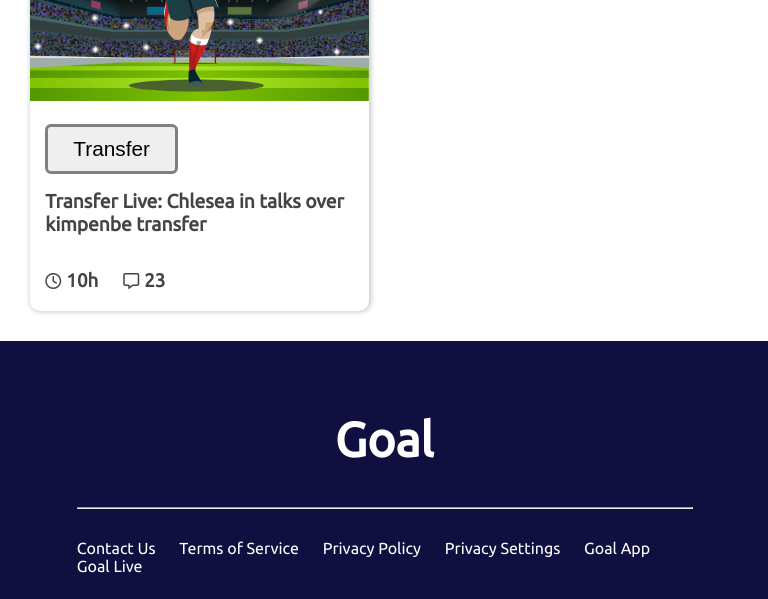
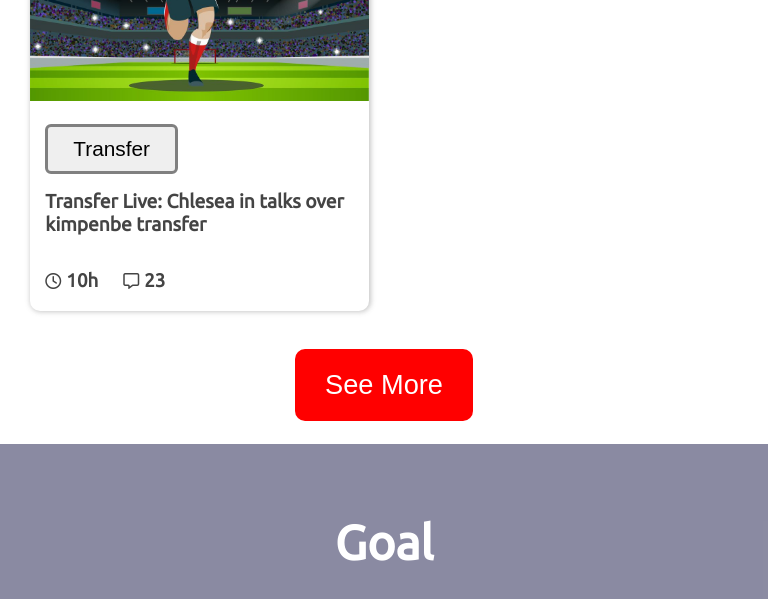
Before and after one commit to iyasinraj/sports-world, a plain HTML site: page index.html in a window 768 px wide. Shown: the part 2782-3381 px from the top of the page. Drawn offline with Linux system fonts and the light colour scheme.

Commit message:
tab view completed

```diff
--- a/index.html
+++ b/index.html
@@ -172,15 +172,17 @@
                     </div>
                 </div>
             </div>
-
         </section>
     </main>
+    <div class="see-more">
+        <button> <a href="">See More</a></button>
+    </div>
     <footer>
         <div>
             <h1>Goal</h1>
         </div>
         <hr>
-        <div>
+        <div class="links">
             <a href="#">Contact Us</a>
             <a href="#">Terms of Service</a>
             <a href="#">Privacy Policy</a>
--- a/styles/style.css
+++ b/styles/style.css
@@ -156,8 +156,6 @@
 }
 
 
-
-
 /* upcoming match */
 
 .upcoming-match{
@@ -193,7 +191,9 @@
 }
 
 
-
+.see-more{
+    visibility: hidden;
+}
 
 /* Footer */
 
@@ -203,7 +203,7 @@
     align-items: center;
     padding: 5% 10%;
     color: #ffff;
-    background-color: #101040;
+    background-color: #1010407c;
 }
 
 footer h1{
@@ -302,6 +302,37 @@
         grid-template-columns: repeat(2, 1fr);
     }
 
+    .see-more{
+        visibility: visible;
+        display: flex;
+        justify-content: center;
+        margin: 3% 0%;
+    }
+
+    .see-more button{
+        background-color: red;
+        border: 0;
+        padding: 20px 30px;
+        border-radius: 10px;
+        font-size: 1.7em;
+    }
+
+    .see-more button a{
+        text-decoration: none;
+        color: #ffff;
+    }
+
+
+    /* footer section */
+
+    .links{
+        /* display: grid;
+        grid-template-columns: repeat(4, 1fr); */
+        width: 80%;
+        display: flex;
+        flex-wrap: wrap;
+        justify-content: center;
+    }
 
 }
 
```
Also changed, not shown: upcoming-match.html (+6 -1 lines).
